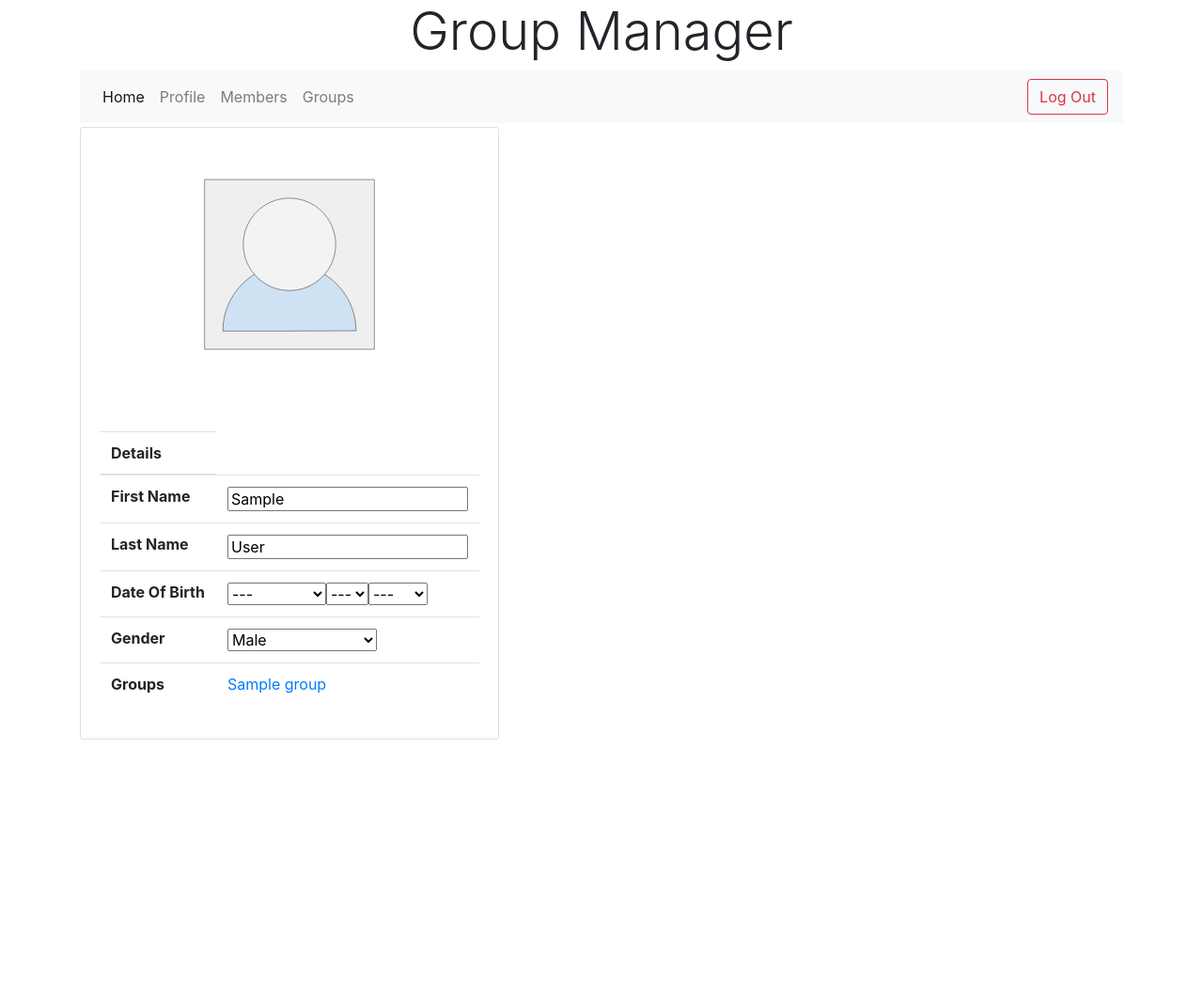
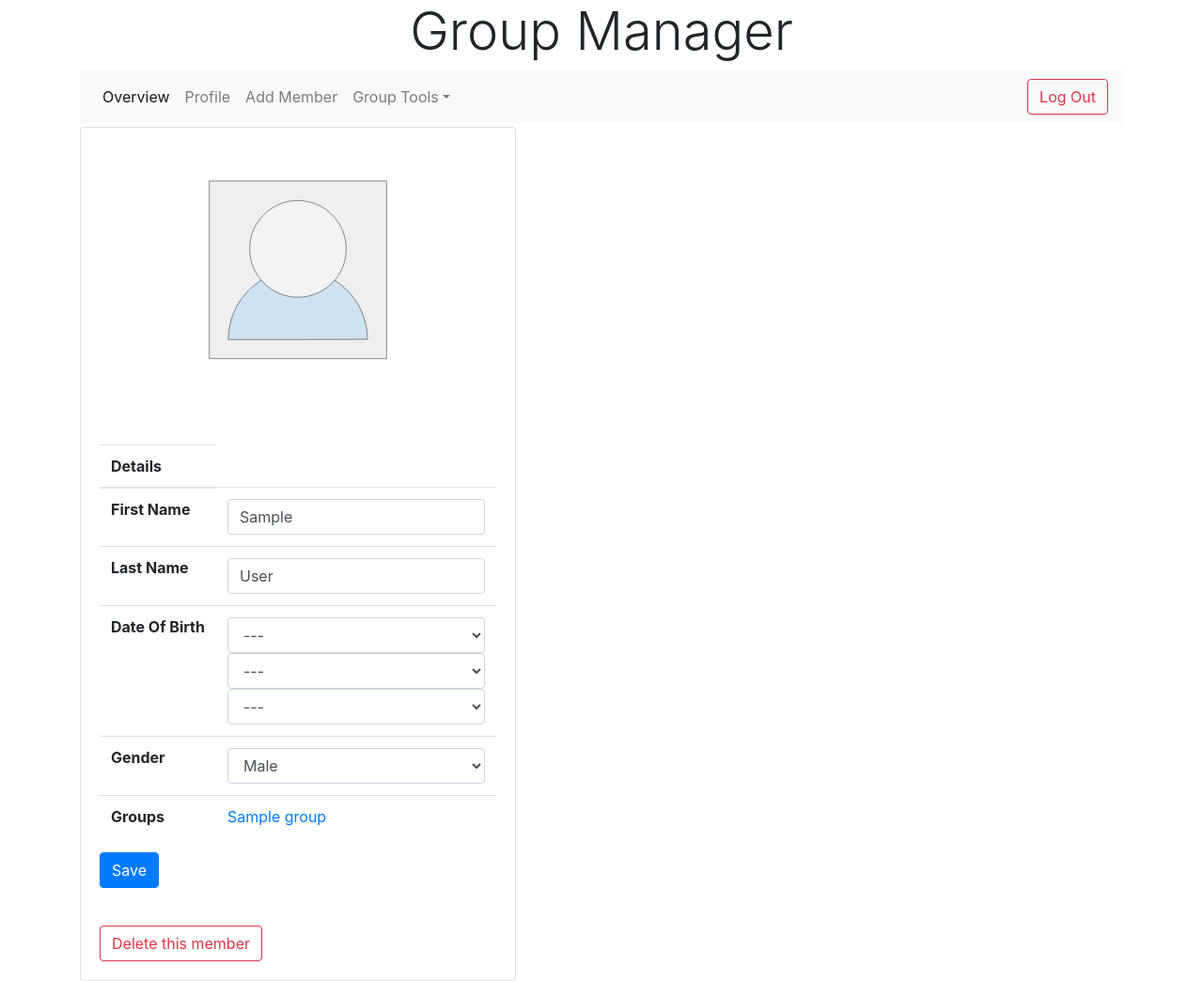
Before and after one commit to levelUpJosh/groupmanager, a Django app: page /app/member/1/ in a window 1280 px wide. Shown: the whole page at 94% size. Before the commit the page ends 787 px from the top, so only its background shows below. Run offline with Django 3.2, Linux system fonts and the light colour scheme; a user stored in the database is signed in; tables that the repository leaves empty hold one stand-in row (values such as "Sample post"); some libraries are stand-ins or nearby versions.

Commit message:
Finished member tools

```diff
--- a/groupmanager/settings.py
+++ b/groupmanager/settings.py
@@ -46,6 +46,7 @@ INSTALLED_APPS = [
     'django.contrib.messages',
     'django.contrib.staticfiles',
     'encrypted_model_fields',
+    'widget_tweaks',
 ]
 
 FIELD_ENCRYPTION_KEY = 'fsW_tU2uBXa4ymznfPdUCevNtDO5AH-t2TdvoSBSImY='
--- a/groupsapp/forms.py
+++ b/groupsapp/forms.py
@@ -75,12 +75,15 @@ class MemberCreationForm(forms.ModelForm):
         first_name = cleaned_data.get('first_name')
         last_name = cleaned_data.get('last_name')
         dob = cleaned_data.get('dob')
+        gender = cleaned_data.get('gender')
         if not first_name and not last_name and not dob:
             raise forms.ValidationError('Empty fields')
         if not func.ValidateName(first_name) or not func.ValidateName(last_name):
             raise forms.ValidationError('Invalid characters')
         if dob > datetime.date.today():
             raise forms.ValidationError({'dob': ["Birthday cannot be in the future",]})
+        if gender == "U":
+            raise forms.ValidationError({'gender': ["Please choose Male/Female/Other,"]})
     class Meta:
         model = appmodels.Member
         fields = ["first_name","last_name","dob","gender"]
--- a/groupsapp/templates/groupsapp/objects/member/profile.html
+++ b/groupsapp/templates/groupsapp/objects/member/profile.html
@@ -1,10 +1,13 @@
 {% extends 'base.html' %}
+{% load widget_tweaks %}
 {% block content %}
 <div class="row col-12">
     <div class="card">
         <div class="card-body">
             {% load static %}
             <img src="{% static "images/profile.svg"%}">
+            <form method="post">
+                {% csrf_token %}
                 <table class="table">
                     <thead>
                         <tr>
@@ -14,19 +17,19 @@
                     <tbody>
                         <tr>
                         <th scope="row">First Name</th>
-                <td>{{form.first_name}}</td>
+                        <td>{% render_field form.first_name class="form-control"%}</td>
                         </tr>
                         <tr>
                         <th scope="row">Last Name</th>
-                <td>{{form.last_name}}</td>
+                        <td>{% render_field form.last_name class="form-control"%}</td>
                         </tr>
                         <tr>
                         <th scope="row">Date Of Birth</th>
-                <td>{{form.dob}}</td>
+                        <td>{% render_field form.dob class="form-control"%}</td>
                         </tr>
                         <tr>
                         <th scope="row">Gender</th>
-                <td>{{form.gender}}</td>
+                        <td>{% render_field form.gender class="form-control"%}</td>
                         </tr>
                         <tr>
                         <th scope="row">Groups</th>
@@ -38,8 +41,36 @@
                         </tr>
                     </tbody>
                 </table>
+                <button type="submit" class="btn btn-primary">Save</button>
+            </form>
+            <br>
+            <button type="button" class="btn btn-outline-danger" data-toggle="modal" data-target="#deletionModal">Delete this member</button>
 
+            <!-- Member Deletion warning -->
+            <div class="modal fade" id="deletionModal" tabindex="-1" role="dialog" aria-labelledby="deletionModalLabel" aria-hidden="true">
+                <div class="modal-dialog" role="document">
+                    <div class="modal-content">
+                        <div class="modal-header">
+                            <h5 class="modal-title" id="deletionModalLabel">Delete Member: {{member}}</h5>
+                            <button type="button" class="close" data-dismiss="modal" aria-label="Close">
+                            <span aria-hidden="true">&times;</span>
+                            </button>
+                        </div>
+                        <div class="modal-body">
+                            Are you sure you want to delete this member? This action cannot be undone
+                        </div>
+                        <div class="modal-footer">
+                            <button type="button" class="btn btn-outline-success" data-dismiss="modal">Cancel</button>
+                            <form action="{% url 'deleteobject' 'member' member.id %} " method="post">
+                            {%csrf_token%}
+                            <button type="submit" class="btn btn-danger" action=>Delete</button>
+                            </form>
                         </div>
                     </div>
                 </div>
+            </div>
+        </div>
+    </div>
+</div>
+
 {% endblock %}
--- a/groupsapp/urls.py
+++ b/groupsapp/urls.py
@@ -11,6 +11,7 @@ urlpatterns = [
     path('addgroup/', views.add_group, name="addgroup"),
     path('joingroup/', views.join_group, name="joingroup"),
     path('member/<int:member_id>/', views.memberprofile, name="member"),
+    path('<str:objectType>/<int:object_id>/delete/', views.delete_view, name='deleteobject'),
     path('group/<int:group_id>/', views.groupprofile, name="group"),
 
 ]
--- a/groupsapp/views.py
+++ b/groupsapp/views.py
@@ -78,6 +78,15 @@ def memberprofile(request,member_id):
             return HttpResponse("No exist")
     else:
         return redirect('login')
+def delete_view(request,object_id,objectType):
+    if request.user.is_authenticated and request.method == "POST":
+        print("ok",flush=True)
+        if objectType == "member":
+            print("member",object_id)
+            if func.CheckUserMemberLink(request.user,object_id):
+                appmodels.Member.objects.get(id=object_id).delete()
+    return redirect('index')
+
 
 def groupprofile(request,group_id):
     if request.user.is_authenticated:
--- a/templates/base.html
+++ b/templates/base.html
@@ -17,17 +17,21 @@
         <div class="collapse navbar-collapse" id="navbarSupportedContent">
           <ul class="navbar-nav mr-auto">
             <li class="nav-item active">
-              <a class="nav-link" href="/app/">Home <span class="sr-only">(current)</span></a>
+              <a class="nav-link" href="/app/">Overview <span class="sr-only">(current)</span></a>
             </li>
             <li class="nav-item">
               <a class="nav-link" href="#">Profile</a>
             </li>
             <li class="nav-item">
-              <a class="nav-link" href="#">Members</a>
+              <a class="nav-link" href="{% url 'addmember'%}">Add Member</a>
             </li>
-            <li class="nav-item">
-              <a class="nav-link" href="#">Groups</a>
-            </li>
+            <li class="nav-item dropdown">
+              <a class="nav-link dropdown-toggle" href="#" id="navbarDropdown" role="button" data-toggle="dropdown">Group Tools</a>
+              <div class="dropdown-menu">
+                <a class="dropdown-item" href="{% url 'joingroup'%}">Join Group</a>
+                <a class="dropdown-item" href="{% url 'joingroup'%}">Create Group</a>
+              </div>
+            </ul>
           </ul>
           {% if user.is_authenticated%}
           <form class="form-inline my-2 my-lg-0" action="{% url 'logout'%}" method="POST">
```
Lines whose indentation alone changed are shown as unchanged.
